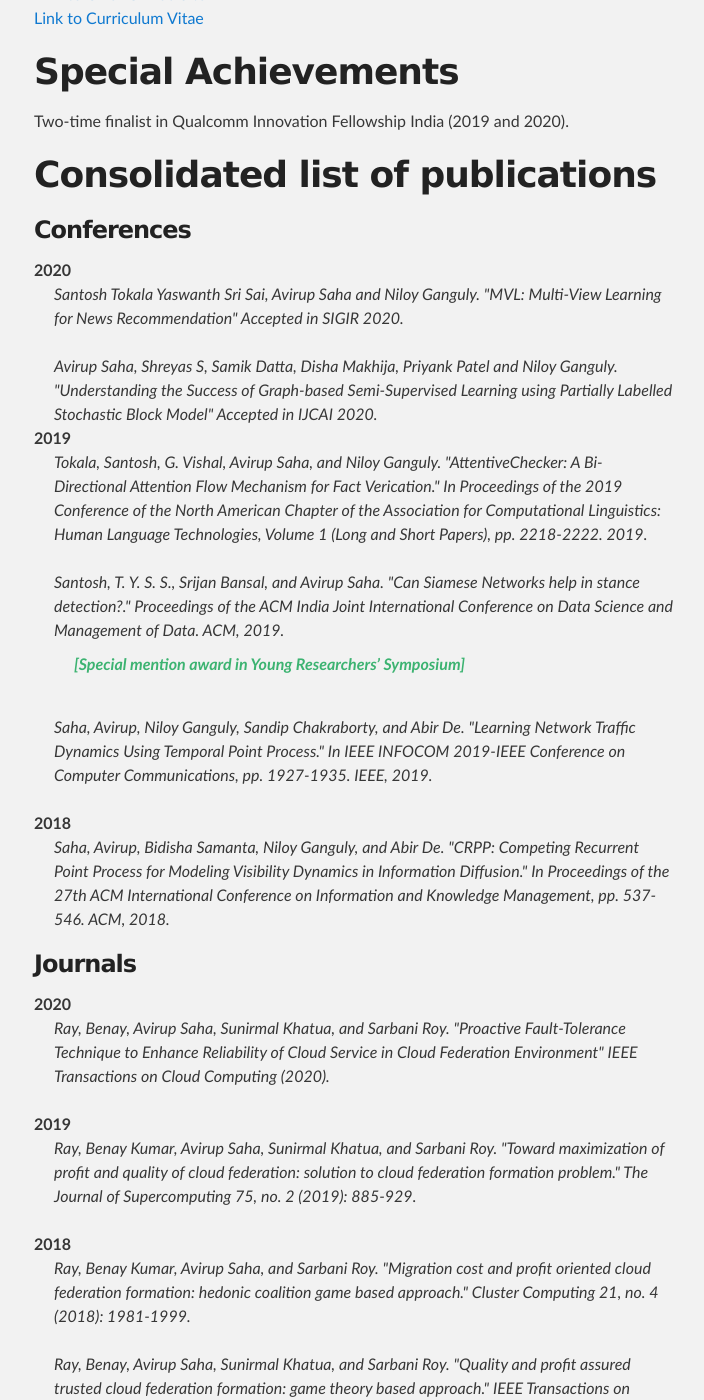
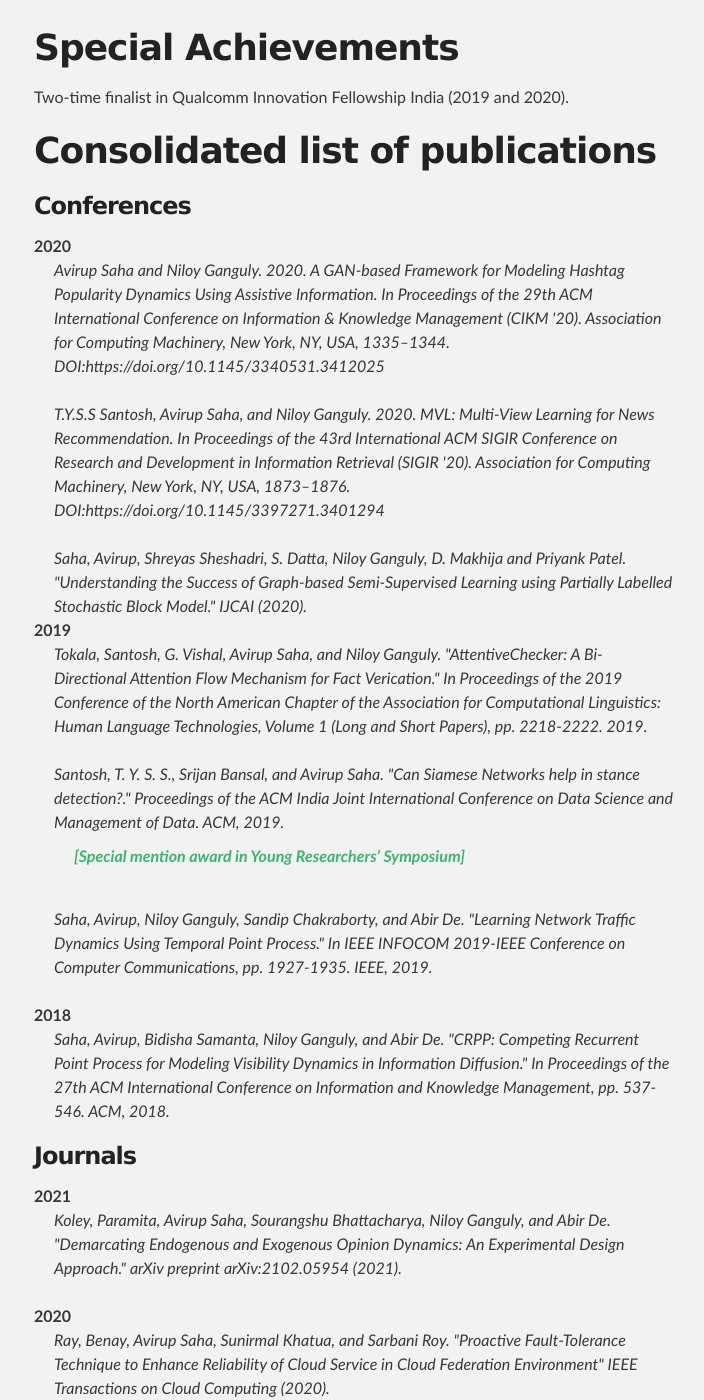
Before and after one commit to ASCARATHIRA/ASCARATHIRA.github.io, a Jekyll site: the page built from index.md, in a window 1280 px wide and 1400 px high, scrolled down 691 px. Shown: the whole window, without its empty margins (286-990 px from the left). Built offline with Jekyll 4.4.1, drawn with Linux system fonts in a browser that asks for light colours; our own code applies the rules of GitHub Pages for plain Markdown files.

Commit message:
Update index.md

```diff
--- a/index.md
+++ b/index.md
@@ -22,8 +22,7 @@ layout: default
 </dl>
 
 [Link to CNeRG Web Site](http://www.cnergres.iitkgp.ac.in/)
-<br/>
-[Link to Curriculum Vitae](https://drive.google.com/file/d/1ZlQOWpZ9A8QS_j_1QO23P-GViyuV8lKe/view?usp=sharing)
+
 
 # Special Achievements
 Two-time finalist in Qualcomm Innovation Fellowship India (2019 and 2020).
@@ -34,10 +33,13 @@ Two-time finalist in Qualcomm Innovation Fellowship India (2019 and 2020).
 
 <dl>
   <dt> 2020 </dt>
-  <dd> Santosh Tokala Yaswanth Sri Sai, Avirup Saha and Niloy Ganguly. "MVL: Multi-View Learning for News Recommendation" Accepted in SIGIR 2020.
+  <dd> Avirup Saha and Niloy Ganguly. 2020. A GAN-based Framework for Modeling Hashtag Popularity Dynamics Using Assistive Information. In Proceedings of the 29th ACM International Conference on Information & Knowledge Management (CIKM '20). Association for Computing Machinery, New York, NY, USA, 1335–1344. DOI:https://doi.org/10.1145/3340531.3412025
   </dd>
   <br/>
-  <dd> Avirup Saha, Shreyas S, Samik Datta, Disha Makhija, Priyank Patel and Niloy Ganguly. "Understanding the Success of Graph-based Semi-Supervised Learning using Partially Labelled Stochastic Block Model" Accepted in IJCAI 2020.
+  <dd> T.Y.S.S Santosh, Avirup Saha, and Niloy Ganguly. 2020. MVL: Multi-View Learning for News Recommendation. In Proceedings of the 43rd International ACM SIGIR Conference on Research and Development in Information Retrieval (SIGIR '20). Association for Computing Machinery, New York, NY, USA, 1873–1876. DOI:https://doi.org/10.1145/3397271.3401294
+  </dd>
+  <br/>
+  <dd> Saha, Avirup, Shreyas Sheshadri, S. Datta, Niloy Ganguly, D. Makhija and Priyank Patel. "Understanding the Success of Graph-based Semi-Supervised Learning using Partially Labelled Stochastic Block Model." IJCAI (2020).
   </dd>
 
   <dt> 2019 </dt>
@@ -69,6 +71,9 @@ Human Language Technologies, Volume 1 (Long and Short Papers), pp. 2218-2222. 20
 ### Journals
 
 <dl>
+  <dt>2021</dt>
+  <dd>Koley, Paramita, Avirup Saha, Sourangshu Bhattacharya, Niloy Ganguly, and Abir De. "Demarcating Endogenous and Exogenous Opinion Dynamics: An Experimental Design Approach." arXiv preprint arXiv:2102.05954 (2021).</dd>
+  <br/>
   <dt> 2020 </dt>
   <dd> Ray, Benay, Avirup Saha, Sunirmal Khatua, and Sarbani Roy. "Proactive Fault-Tolerance Technique to Enhance Reliability of Cloud Service in Cloud Federation Environment" IEEE Transactions on Cloud Computing (2020).
     <!--<p><a href='https://ieeexplore.ieee.org/document/8964469'>Link to paper</a> </p>-->
```
